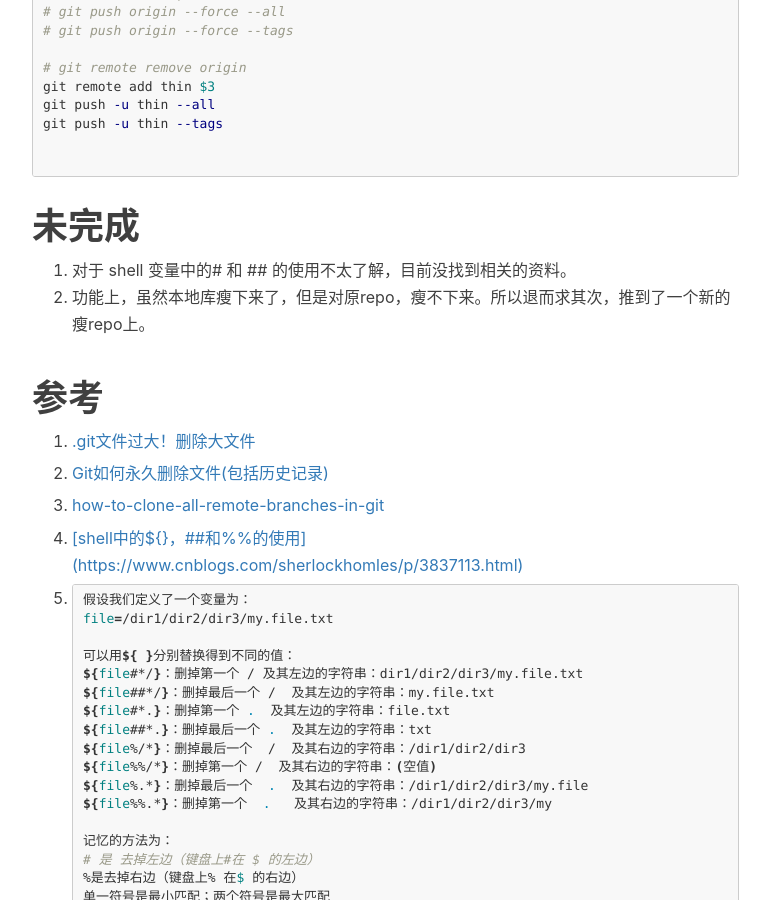
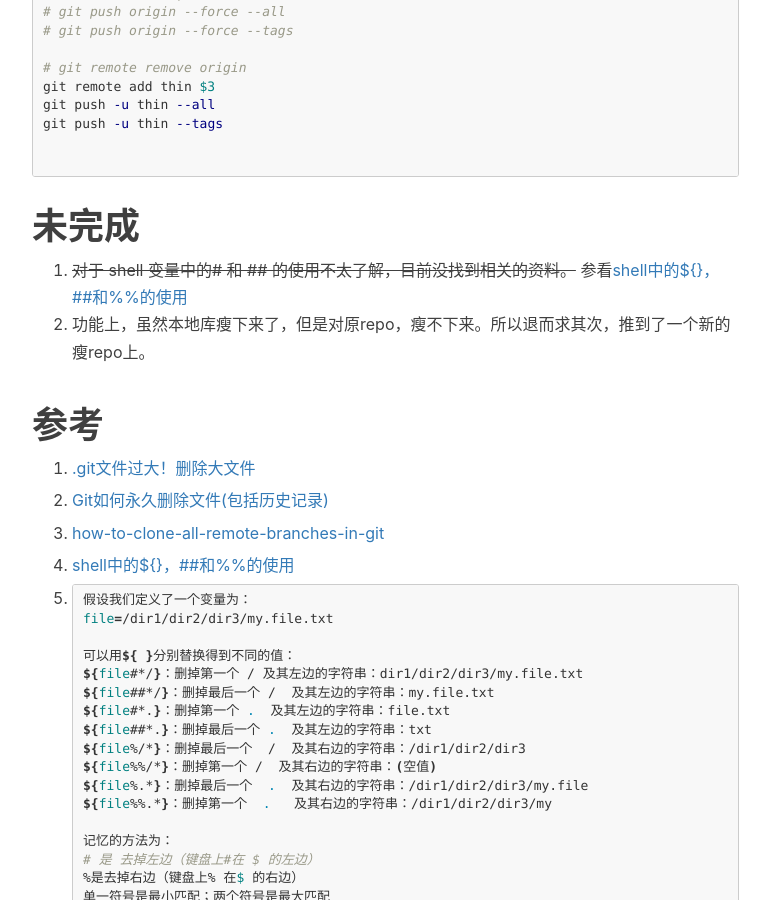
Before and after one commit to toolazytoname/toolazytoname.github.io, a Jekyll site: the page built from _posts/2019-08-08-Git-lose-weight.markdown, in a window 1280 px wide and 900 px high, scrolled down 2247 px. Shown: the whole window, without its empty margins (233-1003 px from the left). Built offline with Jekyll 4.4.1, drawn with Linux system fonts in a browser that asks for light colours; nearby versions of some CDN libraries; comment, search, counter and statistics services are not loaded.

Commit message:
edit post

```diff
--- a/_posts/2019-08-08-Git-lose-weight.markdown
+++ b/_posts/2019-08-08-Git-lose-weight.markdown
@@ -132,7 +132,7 @@ git push -u thin --tags
 
 
 
-1. 对于 shell 变量中的# 和 ## 的使用不太了解，目前没找到相关的资料。
+1.  ~~对于 shell 变量中的# 和 ## 的使用不太了解，目前没找到相关的资料。~~ 参看[shell中的${}，##和%%的使用](https://www.cnblogs.com/sherlockhomles/p/3837113.html)
 2. 功能上，虽然本地库瘦下来了，但是对原repo，瘦不下来。所以退而求其次，推到了一个新的瘦repo上。
 
 # 参考
@@ -143,7 +143,7 @@ git push -u thin --tags
 
 3. [how-to-clone-all-remote-branches-in-git](https://stackoverflow.com/questions/67699/how-to-clone-all-remote-branches-in-git)
 
-4. [[shell中的${}，##和%%的使用](https://www.cnblogs.com/sherlockhomles/p/3837113.html)](https://www.cnblogs.com/sherlockhomles/p/3837113.html)
+4. [shell中的${}，##和%%的使用](https://www.cnblogs.com/sherlockhomles/p/3837113.html)
 
 5. ~~~shell
    假设我们定义了一个变量为：
```
